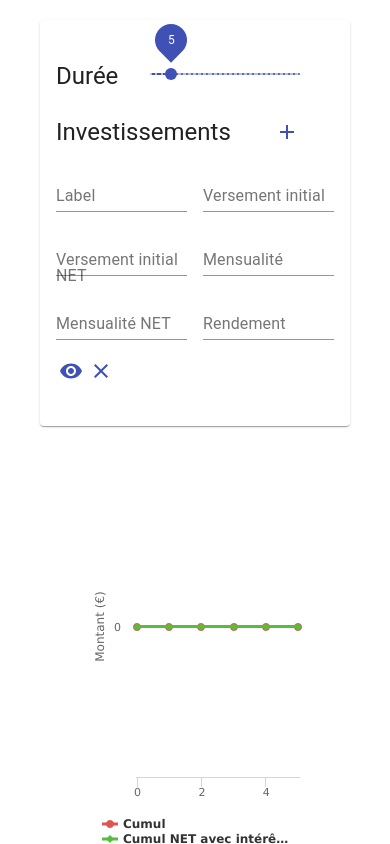
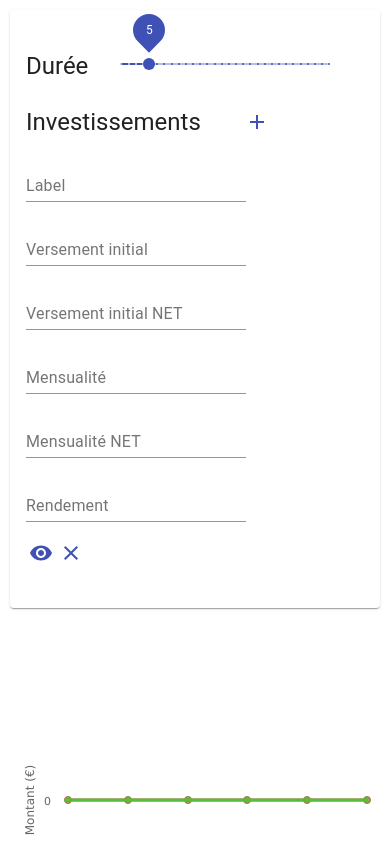
Before and after one commit to Softcadbury/Dagga, a React (Create React App) app: page / in a window 390 px wide. Both pictures are taken after a click on the button "Ajouter un investissement". Shown: the top 844 px of the page. Built offline with nearby package versions, Linux system fonts and the light colour scheme.

Commit message:
Improve responsive

```diff
--- a/src/components/form.tsx
+++ b/src/components/form.tsx
@@ -113,49 +113,49 @@ const RenderInvestment = ({
             alignItems="center"
             className={classes.investment}
         >
-            <Grid item lg={2} md={4} xs={6}>
+            <Grid item lg={2} md={4} sm={6} xs={12}>
                 <TextField
                     label="Label"
                     value={label}
                     onChange={onLabelChange}
                 />
             </Grid>
-            <Grid item lg={2} md={4} xs={6}>
+            <Grid item lg={2} md={4} sm={6} xs={12}>
                 <TextField
                     label="Versement initial"
                     value={amount}
                     onChange={onAmountChange}
                 />
             </Grid>
-            <Grid item lg={2} md={4} xs={6}>
+            <Grid item lg={2} md={4} sm={6} xs={12}>
                 <TextField
                     label="Versement initial NET"
                     value={amountNet}
                     onChange={onAmountNetChange}
                 />
             </Grid>
-            <Grid item lg={2} md={4} xs={6}>
+            <Grid item lg={2} md={4} sm={6} xs={12}>
                 <TextField
                     label="Mensualité"
                     value={monthlyAmount}
                     onChange={onMonthlyAmountChange}
                 />
             </Grid>
-            <Grid item lg={2} md={4} xs={6}>
+            <Grid item lg={2} md={4} sm={6} xs={12}>
                 <TextField
                     label="Mensualité NET"
                     value={monthlyAmountNet}
                     onChange={onMonthlyAmountNetChange}
                 />
             </Grid>
-            <Grid item lg={1} md={4} xs={6}>
+            <Grid item lg={1} md={4} sm={6} xs={12}>
                 <TextField
                     label="Rendement"
                     value={percentage}
                     onChange={onPercentageChange}
                 />
             </Grid>
-            <Grid item lg={1} md={4} xs={6}>
+            <Grid item lg={1} md={4} sm={6} xs={12}>
                 <IconButton
                     color={'primary'}
                     onClick={toggleIsVisible}
--- a/src/components/graph.tsx
+++ b/src/components/graph.tsx
@@ -3,10 +3,14 @@ import Highcharts from 'highcharts';
 import HighchartsReact from 'highcharts-react-official';
 import { Investment } from '../types/investment';
 
-const useStyles = makeStyles({
-    graph: {
-        margin: '40px',
-    },
+const useStyles = makeStyles((theme) => {
+    return {
+        graph: {
+            maxWidth: '1500px',
+            margin: 'auto',
+            paddingTop: theme.spacing(3),
+        },
+    };
 });
 
 function toFixedNumber(num: number): number {
--- a/src/views/app.tsx
+++ b/src/views/app.tsx
@@ -8,6 +8,11 @@ import { useSlider } from '../common/hooks';
 const useStyles = makeStyles({
     app: {
         margin: '20px 40px',
+    },
+    '@media screen and (max-width: 600px)': {
+        app: {
+            margin: '10px',
+        },
     },
 });
 
```
